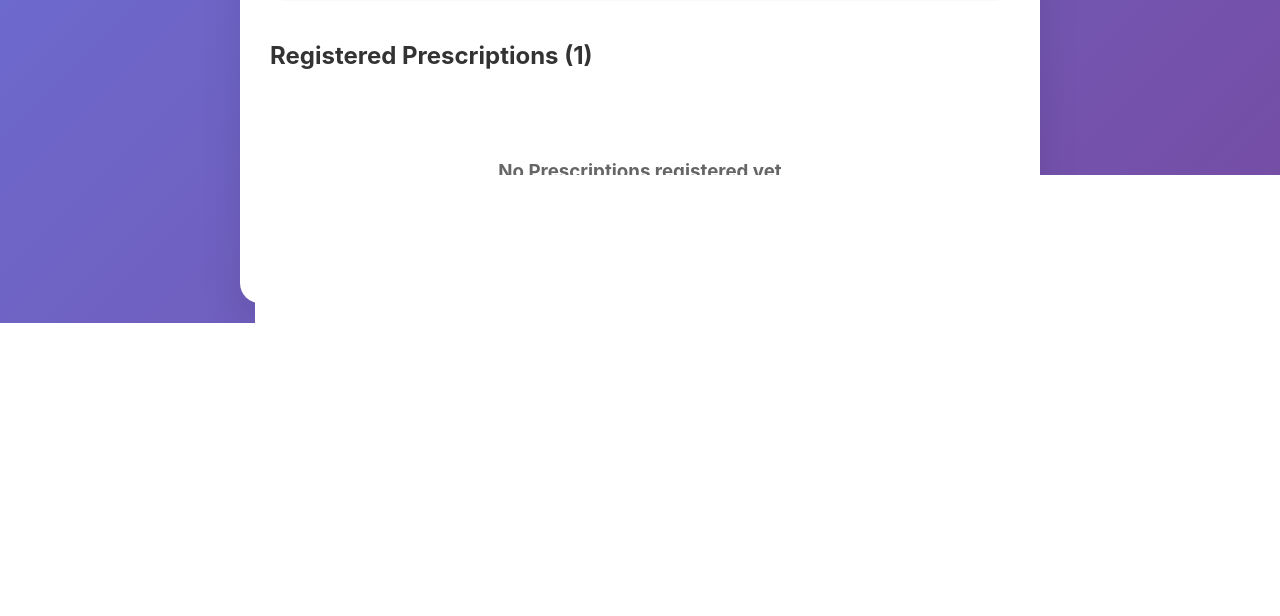
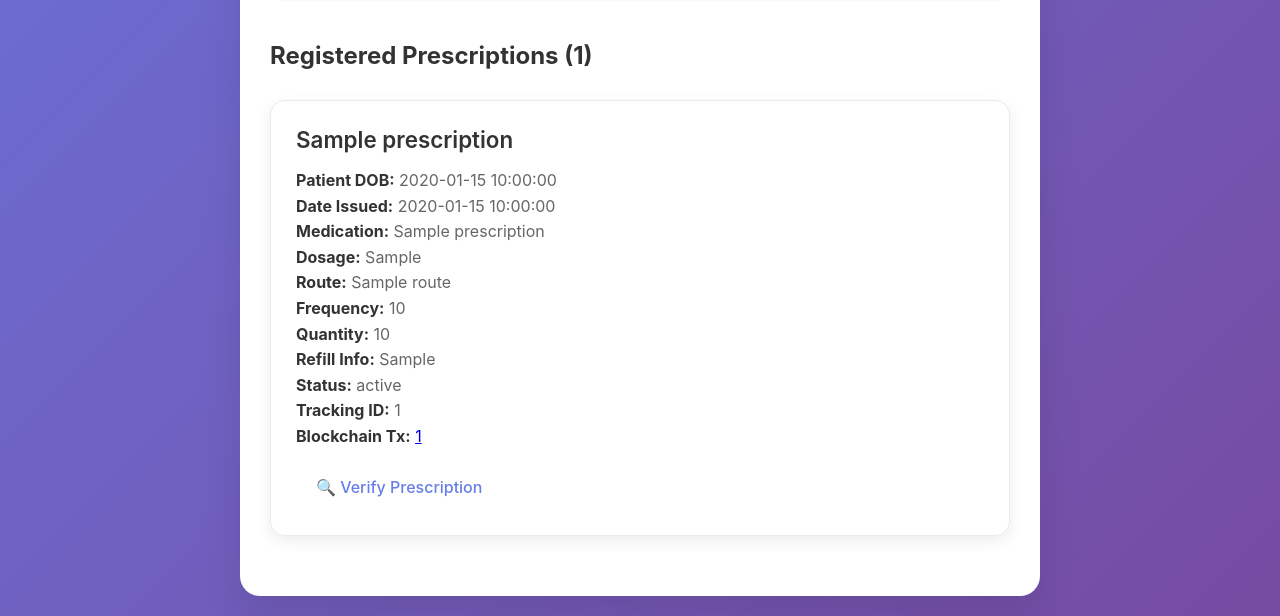
Before and after one commit to edzaniBruce51/algorand-prescription-registry-v1, a Flask app: template templates/index.html in a window 1280 px wide. Shown: the part 1096-1712 px from the top of the page. Before the commit the page ends 1419 px from the top, so only its background shows below. Run offline with Flask 3, Linux system fonts and the light colour scheme; the template is opened without the code that fills it: most values are stand-ins (such as "Sample title", 1, 10 or a date in 2020).

Commit message:
initial commit

```diff
--- a/templates/index.html
+++ b/templates/index.html
@@ -155,19 +155,31 @@
             <div class="prescriptions-section">
                 <h2>Registered Prescriptions ({{ prescriptions|length }})</h2>
 
-                {% if Prescriptions %}
+                    {% if prescriptions %}
                         {% for prescription in prescriptions %}
                             <div class="prescription-card">
                                 <div class="patient_full_name">{{ prescription.patient_full_name }}</div>
                                     <div class="prescription-info">
-                            {% if prescription.patient_dob %}<p><strong>patient_dob: </strong> {{ prescription.patient_dob }}</p>{% endif %}
-                            {% if prescription.status %}<p><strong>Status: </strong> {{ prescription.status }}</p>{% endif %}
-                            {% if prescription.data_id %}<p><strong>Tracking ID: </strong> {{ prescription.data_id }}</p>{% endif %}
-                            {% if prescription.blockchain_tx_id %}<p><strong>Blockchain Tx: </strong><a href="https://testnet.explorer.perawallet.app/tx/{{ prescription.blockchain_tx_id }}" target="_blank" class="prescription-url">{{ prescription.blockchain_tx_id }}</a></p>
+                                        {% if prescription.patient_dob %}<p><strong>Patient DOB:</strong> {{ prescription.patient_dob }}</p>{% endif %}
+                                        {% if prescription.prescription_date %}<p><strong>Date Issued:</strong> {{ prescription.prescription_date }}</p>{% endif %}
+                                        {% if prescription.medication_name %}<p><strong>Medication:</strong> {{ prescription.medication_name }}</p>{% endif %}
+                                        {% if prescription.dosage_strength %}<p><strong>Dosage:</strong> {{ prescription.dosage_strength }}</p>{% endif %}
+                                        {% if prescription.route %}<p><strong>Route:</strong> {{ prescription.route }}</p>{% endif %}
+                                        {% if prescription.frequency_duration %}<p><strong>Frequency:</strong> {{ prescription.frequency_duration }}</p>{% endif %}
+                                        {% if prescription.quantity %}<p><strong>Quantity:</strong> {{ prescription.quantity }}</p>{% endif %}
+                                        {% if prescription.refill_info %}<p><strong>Refill Info:</strong> {{ prescription.refill_info }}</p>{% endif %}
+                                        {% if prescription.status %}<p><strong>Status:</strong> {{ prescription.status }}</p>{% endif %}
+                                        {% if prescription.data_id %}<p><strong>Tracking ID:</strong> {{ prescription.data_id }}</p>{% endif %}
+                                        {% if prescription.blockchain_tx_id %}
+                                            <p><strong>Blockchain Tx:</strong>
+                                                <a href="https://testnet.explorer.perawallet.app/tx/{{ prescription.blockchain_tx_id }}"
+                                                target="_blank" class="prescription-url">{{ prescription.blockchain_tx_id }}</a>
+                                            </p>
                                             <p>
                                                 <a href="/verify_prescription?tx_id={{ prescription.blockchain_tx_id }}"
                                                 class="nav-btn">🔍 Verify Prescription</a>
-                            </p>{% endif %}
+                                            </p>
+                                        {% endif %}
                                     </div>
                                 </div>
                         {% endfor %}
@@ -178,7 +190,5 @@
                         </div>
                     {% endif %}
                     </div>
-        </div>
-    </div>
 </body>
 </html>
```
Lines whose indentation alone changed are shown as unchanged.
